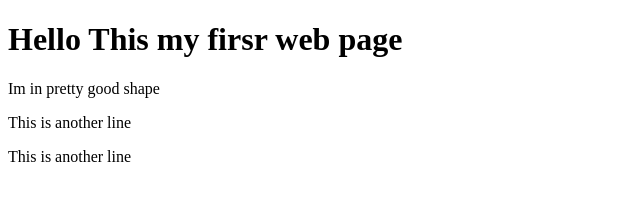
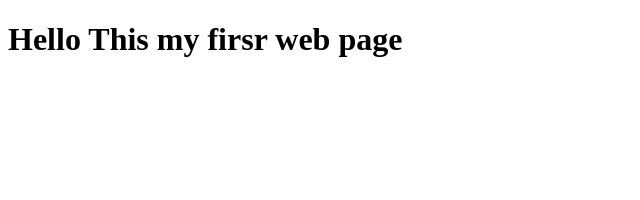
Before and after one commit to moslemajra85/my_test_repo, a plain HTML site: page index.html in a window 1280 px wide. Shown: the whole page, without its empty margins (0-640 px from the left). Drawn offline with Linux system fonts and the light colour scheme.

Commit message:
something

```diff
--- a/index.html
+++ b/index.html
@@ -7,9 +7,6 @@
   </head>
   <body>
     <h1>Hello This my firsr web page</h1>
-    <p>Im in pretty good shape</p>
-    <p>This is another line</p>
-    <p>This is another line</p>
 
 
   </body>
```
